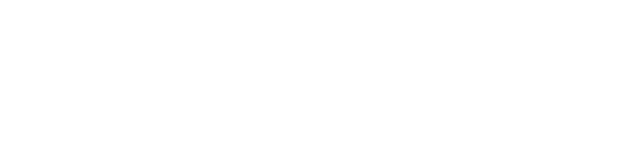
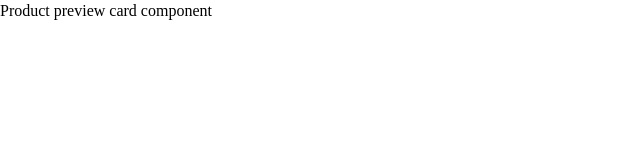
Before and after one commit to Amaya-14/frontend, a website: page public/index.html in a window 1280 px wide. Shown: the whole page, without its empty margins (0-640 px from the left). Drawn offline with Linux system fonts and the light colour scheme.

Commit message:
Add product preview card component

```diff
--- a/public/assets/css/reset.css
+++ b/public/assets/css/reset.css
@@ -16,17 +16,9 @@ html {
 body {
   min-height: 100vh;
   font-size: 100%;
-  /* opcional */
   line-height: 1.4em;
-  /* opcional */
-  -webkit-hyphens: auto;
-  -ms-hyphens: auto;
-  hyphens: auto;
-  /* opcional */
   font-smooth: always;
-  /* opcional */
   -webkit-font-smoothing: antialiased;
-  /* opcional */
   -moz-osx-font-smoothing: grayscale;
 }
 
@@ -75,10 +67,8 @@ figure {
   max-width: 100%;
   width: 100%;
   display: block;
-  /* opcional */
   -o-object-fit: cover;
   object-fit: cover;
-  /* opcional */
   -o-object-position: center center;
   object-position: center center;
 }
@@ -97,7 +87,6 @@ label {
   background-color: transparent;
   color: inherit;
   display: block;
-  /* opcional */
   -webkit-appearance: none;
   -moz-appearance: none;
   appearance: none;
@@ -111,8 +100,6 @@ td {
 }
 
 svg {
-  width: 100%;
-  display: block;
   fill: currentColor;
 }
 
--- a/public/index.html
+++ b/public/index.html
@@ -10,7 +10,13 @@
 </head>
 
 <body>
-
+  <main>
+    <ul>
+      <li>
+        <a href="./views/product-preview-card-component/index.html">Product preview card component</a>
+      </li>
+    </ul>
+  </main>
 </body>
 
 </html>
```
